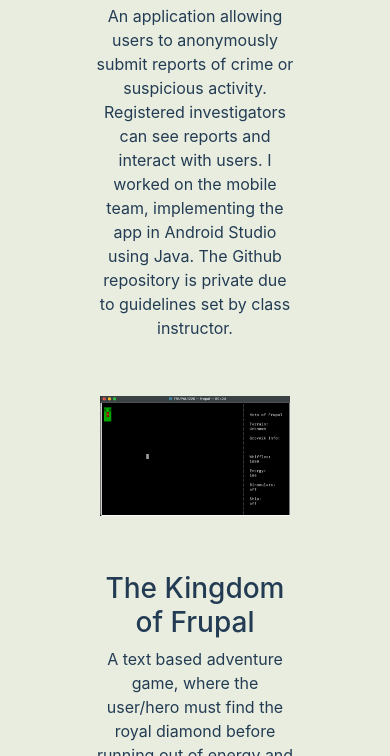
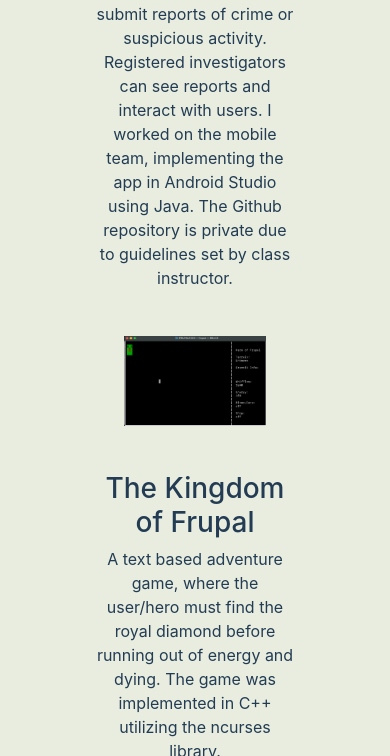
Before and after one commit to BaileyManzer/baileymanzer, a plain HTML site: page index.html in a window 390 px wide. Shown: the part 6218-6974 px from the top of the page. Drawn offline with nearby package versions, Linux system fonts and the light colour scheme.

Commit message:
Minor project photo adjustment.

```diff
--- a/main.css
+++ b/main.css
@@ -131,7 +131,7 @@
 #projects h3 {
     margin-top: 1rem;
 }
-@media (min-width: 767.9px) {
+@media (min-width: 768px) {
     .projectImageContainer {
         width: 300px;
         height: 300px;
@@ -139,8 +139,8 @@
 }
 @media (max-width: 767.8px) {
     .projectImageContainer {
-        width: 200px;
-        height: 200px;
+        width: 150px;
+        height: 150px;
     }
 }
 .projectImageContainer {
@@ -152,6 +152,7 @@
 }
 #frupalImage {
     align-self: center;
+    margin: 0 auto;
 }
 
 /* Contact me Section */
```
